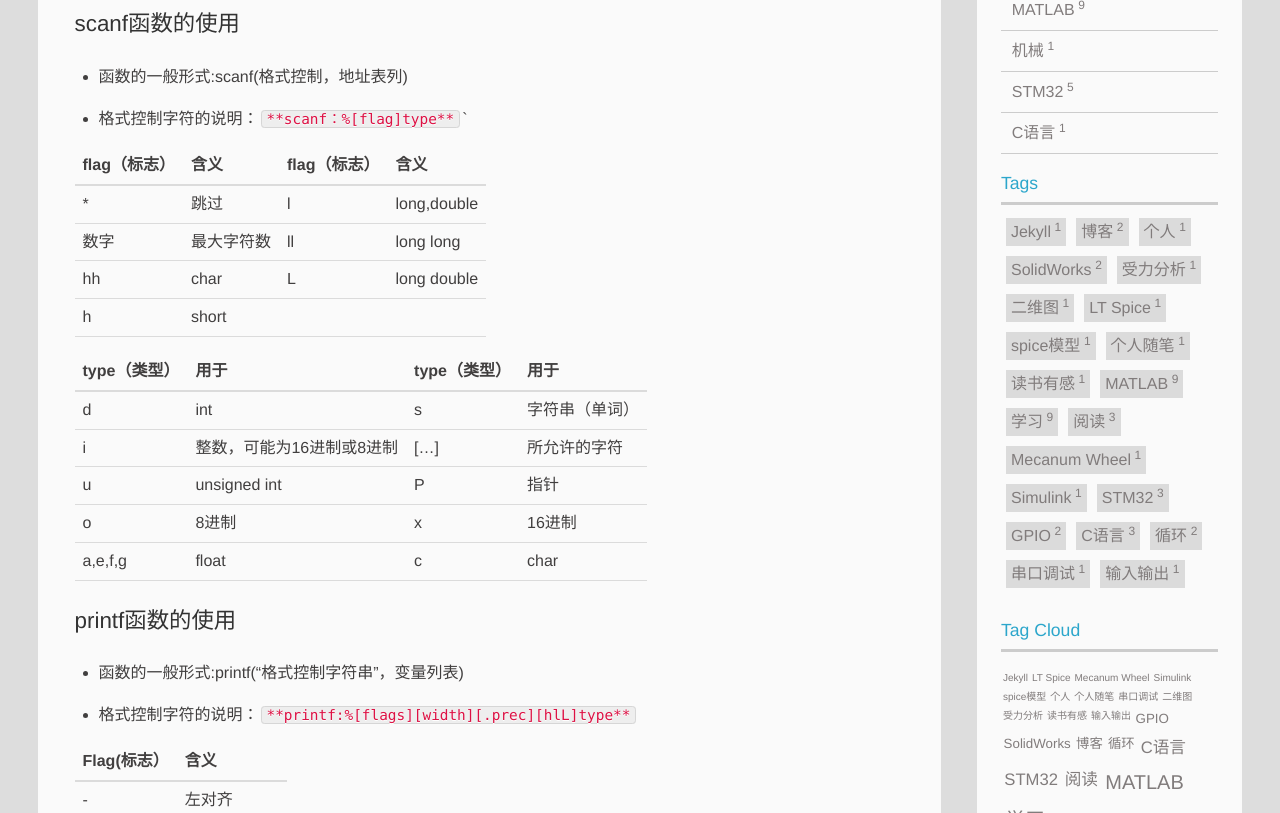
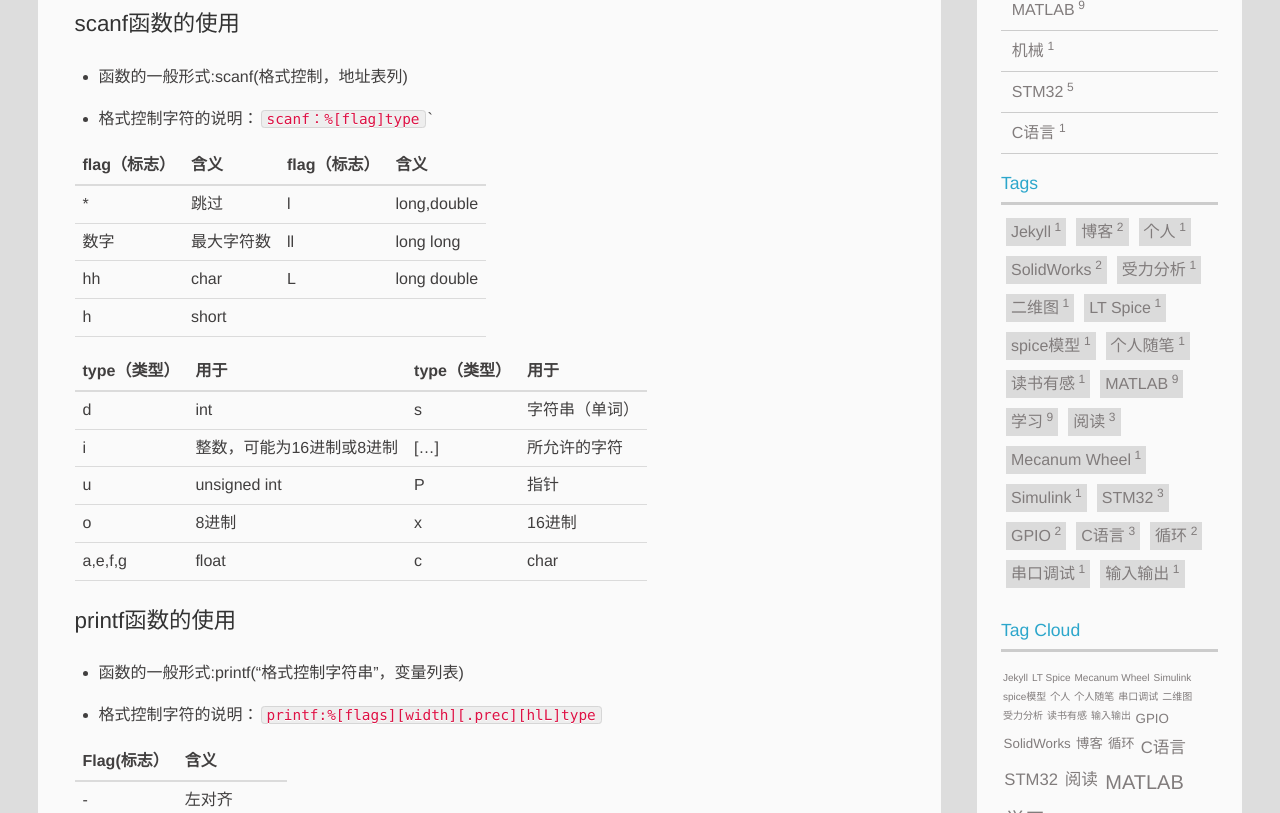
Before and after one commit to ZushengZhao/ZushengZhao.github.io, a Jekyll site: the page built from _posts/2018-07-18-C语言复习_3.md, in a window 1280 px wide and 1400 px high. Shown: the part 513-1326 px from the top of the window. Built offline with Jekyll 4.4.1, drawn with Linux system fonts in a browser that asks for light colours.

Commit message:
Update 2018-07-18-C语言复习_3.md

`````diff
--- a/_posts/2018-07-18-C语言复习_3.md
+++ b/_posts/2018-07-18-C语言复习_3.md
@@ -17,7 +17,7 @@ description: C语言复习_3
 
 - 函数的一般形式:scanf(格式控制，地址表列)
 
-- 格式控制字符的说明：```**scanf：%[flag]type**````
+- 格式控制字符的说明：```scanf：%[flag]type````
 
 
 | flag（标志） | 含义 | flag（标志） | 含义 |
@@ -39,7 +39,7 @@ description: C语言复习_3
 
 - 函数的一般形式:printf("格式控制字符串"，变量列表)
 
-- 格式控制字符的说明：```**printf:%[flags][width][.prec][hlL]type**```
+- 格式控制字符的说明：```printf:%[flags][width][.prec][hlL]type```
 
 | Flag(标志） | 含义 |
 | --- | --- |
`````
